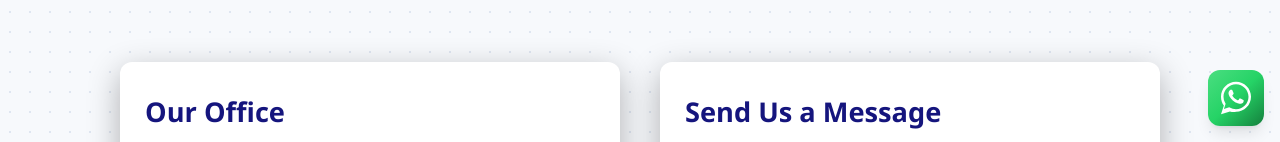
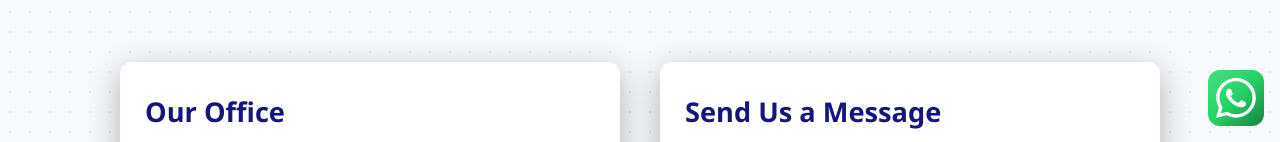
Before and after one commit to ryavee/Adiion-main, a React (Create React App) app: page /contact in a window 1280 px wide. Shown: the part 658-800 px from the top of the page. Built offline with nearby package versions, Linux system fonts and the light colour scheme.

Commit message:
Add WhatsAppButton component with reversed colors

```diff
--- a/src/components/WhatsAppButton/WhatsAppButton.jsx
+++ b/src/components/WhatsAppButton/WhatsAppButton.jsx
@@ -1,4 +1,5 @@
 import React from "react";
+import { BsWhatsapp } from "react-icons/bs";
 
 const WhatsAppButton = () => {
   return (
@@ -6,22 +7,12 @@ const WhatsAppButton = () => {
   href="https://wa.me/917029395817"
   target="_blank"
   rel="noopener noreferrer"
-      className="fixed bottom-4 right-4
-                 rounded-xl shadow-lg transition-all duration-300 z-50 flex items-center justify-center
-                 w-12 h-12 sm:w-14 sm:h-14
-                 bg-gradient-to-br from-green-400 via-[#25D366] to-green-700
-                 hover:scale-110"
+  aria-label="Chat with us on WhatsApp"
+  className="fixed bottom-4 right-4 rounded-xl transition-all duration-300 z-50 flex items-center justify-center w-12 h-12 sm:w-14 sm:h-14 bg-gradient-to-br from-green-400 via-[#25D366] to-green-700 hover:scale-110"
 >
-      {/* ✅ Bigger icon inside same button size */}
-      <svg
-        xmlns="http://www.w3.org/2000/svg"
-        viewBox="0 0 32 32"
-        className="w-9 h-9 sm:w-10 sm:h-10"
-        fill="white"
-      >
-        <path d="M16 3C9.373 3 4 8.373 4 15c0 2.643.845 5.088 2.276 7.087L4 29l7.145-2.262A11.94 11.94 0 0 0 16 27c6.627 0 12-5.373 12-12S22.627 3 16 3zm0 22a9.935 9.935 0 0 1-5.063-1.378l-.363-.214-4.25 1.344 1.385-4.135-.237-.377A9.944 9.944 0 0 1 6 15c0-5.514 4.486-10 10-10s10 4.486 10 10-4.486 10-10 10zm5.469-7.66c-.297-.149-1.758-.867-2.031-.967s-.469-.149-.664.15-.762.966-.934 1.164-.344.224-.641.075c-.297-.149-1.255-.463-2.39-1.475-.883-.788-1.48-1.761-1.653-2.059-.172-.297-.018-.458.13-.606.134-.133.298-.346.446-.52.149-.174.199-.298.298-.497.099-.198.05-.373-.025-.522s-.664-1.603-.911-2.196c-.24-.577-.484-.498-.664-.508-.172-.009-.372-.011-.572-.011-.199 0-.522.075-.796.373-.274.298-1.045 1.02-1.045 2.486s1.07 2.876 1.219 3.074c.149.198 2.106 3.218 5.106 4.508.714.308 1.27.492 1.704.63.715.228 1.365.196 1.879.119.573-.085 1.758-.719 2.006-1.412.248-.694.248-1.289.173-1.412-.074-.124-.272-.198-.57-.347z"/>
-      </svg>
+  <BsWhatsapp className="w-9 h-9 sm:w-10 sm:h-10 text-white" />
 </a>
+
   );
 };
 
```
Lines whose indentation alone changed are shown as unchanged.
